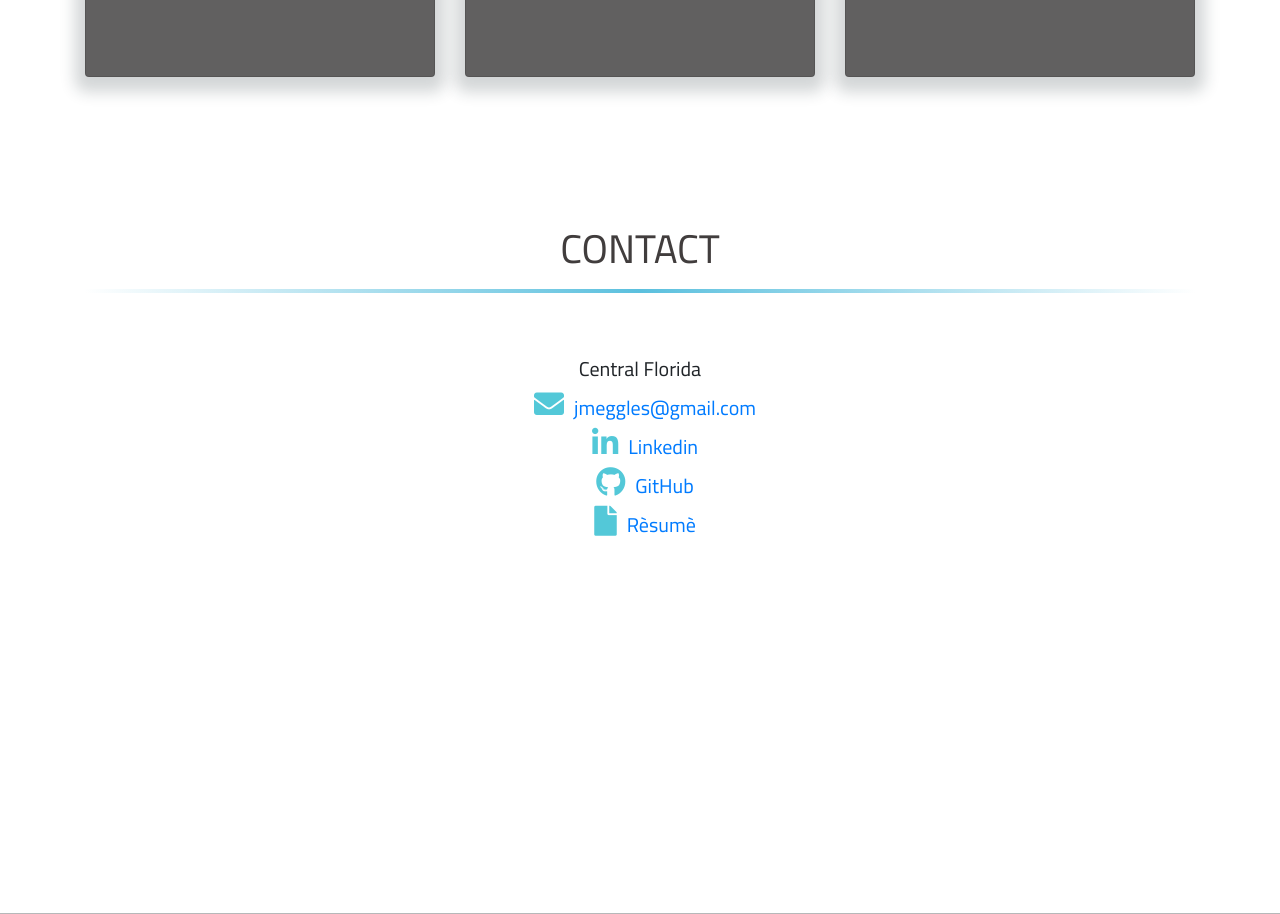
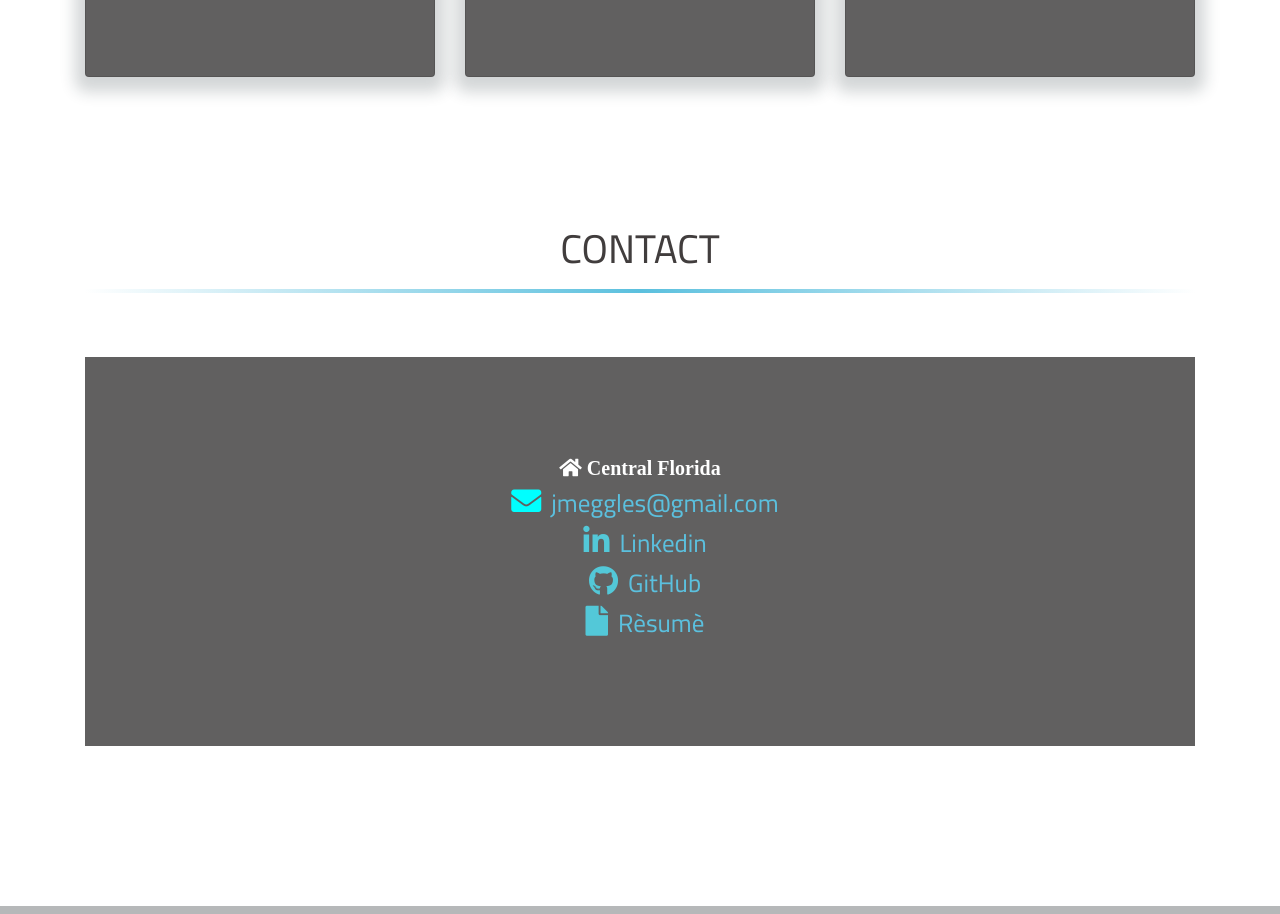
Before and after one commit to jmeggles/Portfolio, a React (Create React App) app: page / in a window 1280 px wide. Shown: the part 2660-3574 px from the top of the page. Built offline with nearby package versions, Linux system fonts and the light colour scheme; a web font is replaced by a local one.

Commit message:
added background to contact section and fixed link color

```diff
--- a/src/components/Contact/Contact.jsx
+++ b/src/components/Contact/Contact.jsx
@@ -56,31 +56,30 @@ class Contact extends Component {
           <h1 className="sectionTitle" id="contact">CONTACT</h1>
           <Row>
             <Col>
-              <div className="contactLinks">
-                <h5>Central Florida</h5>
+              <div className="contactLinkSection">
+                <h5 className="fas fa-home icon-home"> Central Florida</h5>
                 <h5>
-                  <a
+                  <a className="contactLinks"
                     target="_blank"
                     rel="noopener noreferrer"
                     href={`mailto:jmeggles@gmail.com`}
                   >
-                    <i className="fas fa-envelope fa-icon"></i>
+                    <i className="fas fa-envelope fa-icon" id="icon-link"></i>
                     jmeggles@gmail.com
                   </a>
                 </h5>
                 <h5>
-                  <a
+                  <a className="contactLinks"
                     target="_blank"
                     rel="noopener noreferrer"
                     href="https://www.linkedin.com/in/jody-eggleston"
                   >
                     {" "}
-                    <i className="fab fa-linkedin-in fa-icon"></i>
-                    Linkedin
+                    <i className="fab fa-linkedin-in fa-icon"></i><span>Linkedin</span>
                   </a>
                 </h5>
                 <h5>
-                  <a
+                  <a className="contactLinks"
                     target="_blank"
                     rel="noopener noreferrer"
                     href="https://github.com/jmeggles"
@@ -90,7 +89,7 @@ class Contact extends Component {
                   </a>
                 </h5>
                 <h5>
-                  <a
+                  <a className="contactLinks"
                     target="_blank"
                     rel="noopener noreferrer"
                     href="https://docs.google.com/document/d/1fVtFGpuRR1aFmVOI-IFFB2vVIiAVNRa9tTKOaSPOG4o/edit?usp=sharing"
--- a/src/components/Contact/style.css
+++ b/src/components/Contact/style.css
@@ -1,8 +1,8 @@
 .contactContainer {
-    text-align: center;
-    margin-top: 1em;
-    margin-bottom: 23em;
-    font-family: "Cairo", sans-serif;
+  text-align: center;
+  margin-top: 1em;
+  margin-bottom: 10em;
+  font-family: "Cairo", sans-serif;
 }
 
 .contact-form {
@@ -10,6 +10,25 @@
   border-radius: 2px !important;
 }
 
+.contactLinkSection {
+  background-color: #616060;
+  color: white;
+  padding: 100px;
+}
+
+.contactLinks {
+  color: #5bc0de;
+  font-size: 25px;
+}
+
+.contactLinks:hover {
+  color: #11f3e0;
+  font-size: 30px;
+}
+
+#icon-link {
+  color: aqua !important;
+}
 #contact {
   padding-top: 100px;
 }
```
